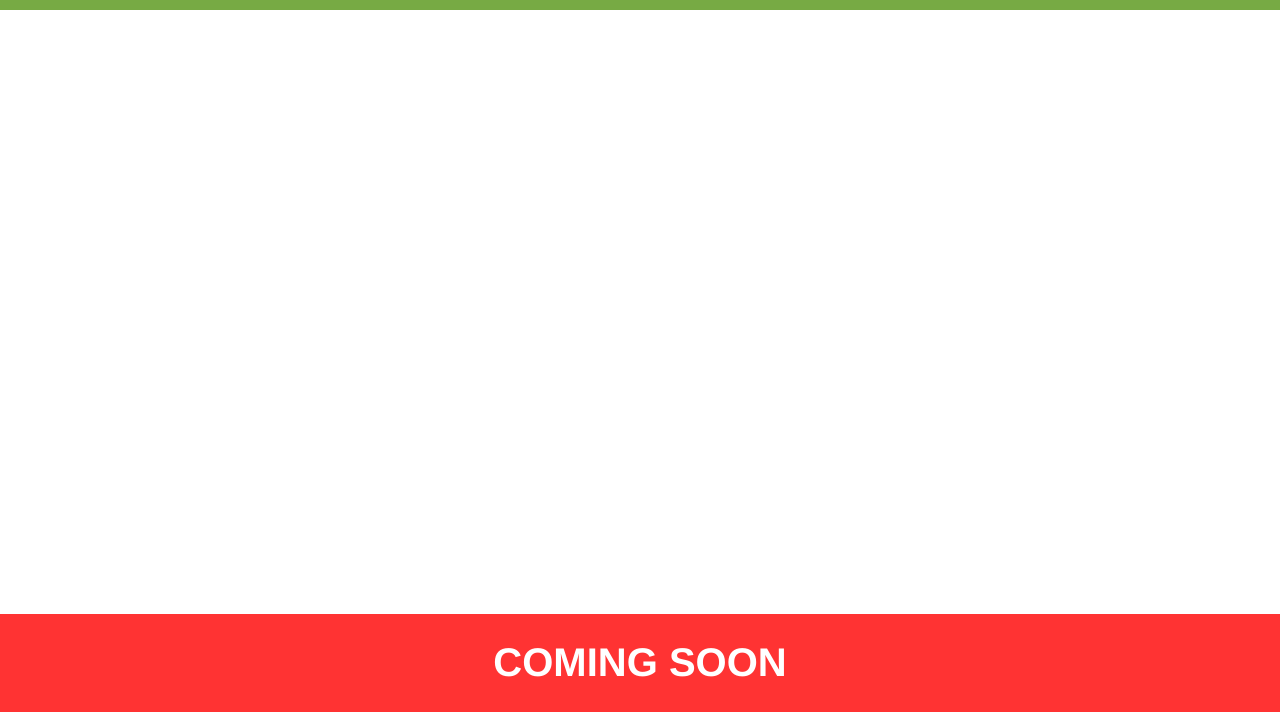
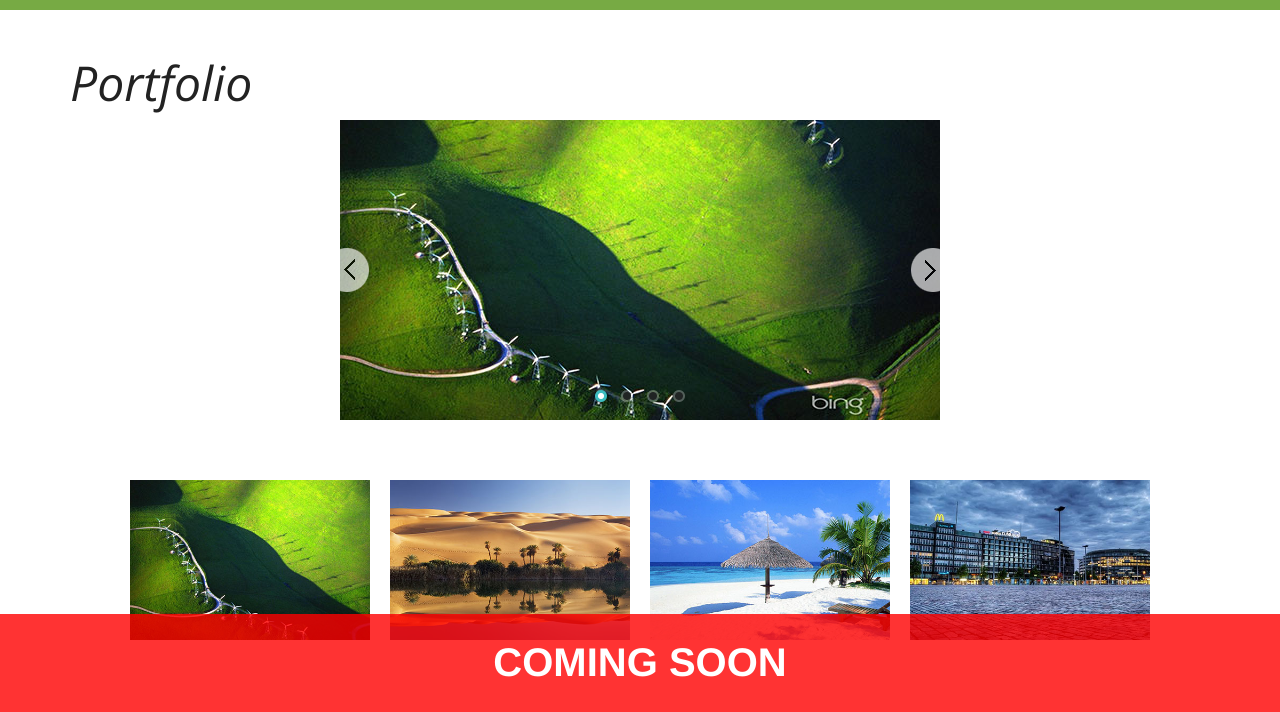
Before and after one commit to konashark/hometourphoto, a plain HTML site: page website/index.html in a window 1280 px wide. Both pictures are taken after a click on the element "PORTFOLIO". Shown: the part 88-800 px from the top of the page. Drawn offline with nearby package versions, Linux system fonts and the light colour scheme.

Commit message:
starting portfolio page - adding jssor carousel

```diff
--- /dev/null
+++ b/website/css/jssor.css
@@ -0,0 +1,50 @@
+/* jssor slider bullet navigator skin 05 css */
+/*
+.jssorb05 div           (normal)
+.jssorb05 div:hover     (normal mouseover)
+.jssorb05 .av           (active)
+.jssorb05 .av:hover     (active mouseover)
+.jssorb05 .dn           (mousedown)
+*/
+.jssorb05 {
+    position: absolute;
+}
+.jssorb05 div, .jssorb05 div:hover, .jssorb05 .av {
+    position: absolute;
+    /* size of bullet elment */
+    width: 16px;
+    height: 16px;
+    background: url('../resources/images/jssorimg/b05.png') no-repeat;
+    overflow: hidden;
+    cursor: pointer;
+}
+.jssorb05 div { background-position: -7px -7px; }
+.jssorb05 div:hover, .jssorb05 .av:hover { background-position: -37px -7px; }
+.jssorb05 .av { background-position: -67px -7px; }
+.jssorb05 .dn, .jssorb05 .dn:hover { background-position: -97px -7px; }
+
+/* jssor slider arrow navigator skin 12 css */
+/*
+.jssora12l                  (normal)
+.jssora12r                  (normal)
+.jssora12l:hover            (normal mouseover)
+.jssora12r:hover            (normal mouseover)
+.jssora12l.jssora12ldn      (mousedown)
+.jssora12r.jssora12rdn      (mousedown)
+*/
+.jssora12l, .jssora12r {
+    display: block;
+    position: absolute;
+    /* size of arrow element */
+    width: 30px;
+    height: 46px;
+    cursor: pointer;
+    background: url('../resources/images/jssorimg/a12.png') no-repeat;
+    overflow: hidden;
+}
+.jssora12l { background-position: -16px -37px; }
+.jssora12r { background-position: -75px -37px; }
+.jssora12l:hover { background-position: -136px -37px; }
+.jssora12r:hover { background-position: -195px -37px; }
+.jssora12l.jssora12ldn { background-position: -256px -37px; }
+.jssora12r.jssora12rdn { background-position: -315px -37px; }
--- a/website/css/style.css
+++ b/website/css/style.css
@@ -50,7 +50,7 @@ h3 {
     font-weight: 600;
     font-size: 22px;
 }
-
+/*
 @media only screen and (max-width: 800px) {
     h1 {
         font-size: 32px;
@@ -68,7 +68,7 @@ h3 {
         font-size: 16px;
     }
 }
-
+*/
 
 .icon {
     width: 128px;
@@ -186,3 +186,22 @@ h3 {
     color: red;
     text-decoration: none;
 }
+
+#grid {
+    margin-top: 50px;
+    text-align: center;
+}
+
+.gridCell {
+    display: inline-block;
+    margin: 10px;
+    width: 240px;
+    height: 160px;
+    background-size: cover;
+    overflow: hidden;
+    transition: transform 120ms;
+}
+
+.gridCell:hover {
+    transform: scale(1.05, 1.05);
+}
--- a/website/index.html
+++ b/website/index.html
@@ -3,6 +3,7 @@
         <meta charset="utf-8">
         <link rel="stylesheet" href="./css/bootstrap.css">
         <link rel="stylesheet" href="./css/style.css">
+        <link rel="stylesheet" href="./css/jssor.css">
 </head>
     <body>
         <!-- <script src="//ajax.googleapis.com/ajax/libs/jquery/1.9.1/jquery.min.js"></script> -->
@@ -10,6 +11,7 @@
         <script src="libs/eventbus.js"></script>
         <script src="libs/stateManager.js"></script>
         <script src="libs/bootstrap.min.js"></script>
+        <script src="libs/jssor.slider-24.1.5.min.js" type="text/javascript"></script>
         <script src="libs/utils.js"></script>
         <script src="libs/storage.js"></script>
 
--- a/website/js/home/homeView.js
+++ b/website/js/home/homeView.js
@@ -10,23 +10,23 @@ var HOME_VIEW = {};
         '<div class="topSpacer"></div>' +
         '<div class="container">' +
         '   <div class="row">' +
-        '       <div class="col-md-4">' +
+        '       <div class="col-xs-12 col-sm-6 col-md-4">' +
         '           <h2>About Us...</h2>' +
         '           <p>The team at <span class="bold">HomeTour Photography</span> is serious about making your home or business look great. We\'ve been a part of the photography community for over 30 years - everything from managing photo labs, to teaching photographic techniques, to selling our own landscape art photography.</p>' +
         '           <p> Now, through our family-owned company, <span class="bold">HomeTour Photography</span>, we bring these skills, and love of the art, to real estate and product photography to help make you shine!</p>' +
         '           <img src="./resources/images/home-2.jpg" class="img-responsive">' +
-        '           <p><a class="btn btn-default" href="#" role="button">View details &raquo;</a></p>' +
+//        '           <p><a class="btn btn-default" href="#" role="button">View details &raquo;</a></p>' +
         '       </div>' +
-        '       <div class="col-md-4">' +
+        '       <div class="col-xs-12 col-sm-6 col-md-4">' +
         '           <img src="./resources/images/home-1.jpg" class="img-responsive">' +
         '           <p></p></p><p>We serve most of <span class="bold">Sacramento</span> and <span class="bold">Placer</span> counties and can often provide 24 hour turn-around time on our photo processing and editing.</p>' +
         '            <p><span class="bold">Call us today!</span></p><p></p>' +
         '           <img src="./resources/images/logo-128.png" class="img-responsive" style="margin-left:auto; margin-right:auto">' +
         '       </div>' +
-        '       <div class="col-md-4">' +
+        '       <div class="col-xs-12 col-sm-6 col-md-4">' +
         '           <h2>Pro DSLR Imaging</h2>' +
         '           <p>We use high-end cameras, lenses, and lighting in our work. We employ <span class="bold">High Dynamic Range</span> technology where it makes sense.</p>'+
-        '           <p>Every photo is <span class="bold">hand-edited</span> to our exacting expectations. Unlike many others, we do not charge a premium for basic custom processing.</p>' +
+        '           <p>Every photo is <span class="bold">hand-edited</span> to our exacting expectations.</p>' +
         '           <p>It is our goal to give you a professional product at entry-level prices.</p>' +
         '           <img src="./resources/images/home-3.jpg" class="img-responsive">' +
         '       </div>' +
@@ -34,8 +34,8 @@ var HOME_VIEW = {};
 
         '   <div class="row">' +
         '   </div>' +
-        '   <div class="topSpacer"></div>' +
-        '</div>');
+        '</div>' +
+        '<div class="topSpacer"></div>');
 
         UTILS.setOpacity('#screen', 1);
     };
--- a/website/js/portfolio/portfolioController.js
+++ b/website/js/portfolio/portfolioController.js
@@ -17,6 +17,46 @@ var PORTFOLIO = {};
     this.enter = function (currentState, userData) {
         log('Entering PORTFOLIO...');
         PORTFOLIO_VIEW.draw();
+
+        var jssor_1_SlideshowTransitions = [
+            {$Duration:1200,$Opacity:2}
+        ];
+
+        var jssor_1_options = {
+            $AutoPlay: 1,
+            $SlideshowOptions: {
+                $Class: $JssorSlideshowRunner$,
+                $Transitions: jssor_1_SlideshowTransitions,
+                $TransitionsOrder: 1
+            },
+            $ArrowNavigatorOptions: {
+                $Class: $JssorArrowNavigator$
+            },
+            $BulletNavigatorOptions: {
+                $Class: $JssorBulletNavigator$
+            }
+        };
+
+        var jssor_1_slider = new $JssorSlider$("jssor_1", jssor_1_options);
+
+        /*responsive code begin*/
+        /*remove responsive code if you don't want the slider scales while window resizing*/
+        function ScaleSlider() {
+            var refSize = jssor_1_slider.$Elmt.parentNode.clientWidth;
+            if (refSize) {
+                refSize = Math.min(refSize, 600);
+                jssor_1_slider.$ScaleWidth(refSize);
+            }
+            else {
+                window.setTimeout(ScaleSlider, 30);
+            }
+        }
+        ScaleSlider();
+        $(window).bind("load", ScaleSlider);
+        $(window).bind("resize", ScaleSlider);
+        $(window).bind("orientationchange", ScaleSlider);
+        /*responsive code end*/
+
     };
 
     // ********************************************
--- a/website/js/portfolio/portfolioView.js
+++ b/website/js/portfolio/portfolioView.js
@@ -4,7 +4,62 @@ var PORTFOLIO_VIEW = {};
     // ********************************************
     this.draw = function (params) {
         console.log('VIEW: Drawing');
-        $('#screen').html('<div id="modbScreen" class="screen">PORTFOLIO</div>');
+
+        $('#screen').html(
+            '<div id="portfolioScreen" class="screen">' +
+            '   <div class="topSpacer"></div>' +
+            '   <div class="container">' +
+            '       <div class="row">' +
+            '           <h1 class="col-md-12">Portfolio</h1>' +
+            '       </div>' +
+            '       <div class="row">' +
+
+            '       <div id="jssor_1" style="position:relative;margin:0 auto;top:0px;left:0px;width:600px;height:300px;overflow:hidden;visibility:hidden;">' +
+            '           <!-- Loading Screen -->' +
+            '           <div data-u="loading" style="position:absolute;top:0px;left:0px;background:url("img/loading.gif") no-repeat 50% 50%;background-color:rgba(0, 0, 0, 0.7);"></div>' +
+            '           <div id="carouselSlides" data-u="slides" style="cursor:default;position:relative;top:0px;left:0px;width:600px;height:300px;overflow:hidden;">' +
+            '               <!-- Insert Slides Here -->' +
+            '               <a data-u="any" href="https://www.jssor.com" style="display:none">js slider</a>' +
+            '           </div>' +
+            '           <!-- Bullet Navigator -->' +
+            '           <div data-u="navigator" class="jssorb05" style="bottom:16px;right:16px;" data-autocenter="1">' +
+            '               <!-- bullet navigator item prototype -->' +
+            '               <div data-u="prototype" style="width:16px;height:16px;"></div>' +
+            '           </div>' +
+            '           <!-- Arrow Navigator -->' +
+            '           <span data-u="arrowleft" class="jssora12l" style="top:0px;left:0px;width:30px;height:46px;" data-autocenter="2"></span>' +
+            '           <span data-u="arrowright" class="jssora12r" style="top:0px;right:0px;width:30px;height:46px;" data-autocenter="2"></span>' +
+            '       </div>' +
+            '       </div>' +
+
+            '       <div id="grid" class="">' +
+            '       </div>' +
+            '   </div>' +
+            '</div>');
+
+        var slideContainer = $('#carouselSlides');
+
+        params = {};
+        params.images = [
+            { url: 'resources/images/jssorimg/02.jpg' },
+            { url: 'resources/images/jssorimg/04.jpg' },
+            { url: 'resources/images/jssorimg/05.jpg' },
+            { url: 'resources/images/jssorimg/09.jpg' }
+        ];
+
+        params.images.forEach(function (item, index) {
+            slideContainer.append(
+                '<div>' +
+                '   <img data-u="image" src="' + item.url + '" />' +
+                '</div>'
+            );
+        });
+
+        params.images.forEach(function (item, index) {
+            var cell = $('<div class="gridCell"></div>');
+            cell.css('background-image', 'url(' + item.url + ')');
+            $('#grid').append(cell);
+        });
 
         UTILS.setOpacity('#screen', 1);
     };
--- a/website/js/pricing/pricingView.js
+++ b/website/js/pricing/pricingView.js
@@ -27,7 +27,7 @@ var PRICING_VIEW = {};
             '                           <div class=" cancel">$129</div>' +
             '                           <div class="bold red">$99</div>' +
             '                       </div>' +
-            '                       <div class="col-sm-8 last">10-12 hand-processed photos. Best for vacant land, Help-U-Sells on a budget, or small businesses/houses. Limited service area.</div>' +
+            '                       <div class="col-sm-8 last">10-12 hand-processed photos. Best for vacant land, listings on a small budget, or small businesses/AirBnBs/houses. Limited service area.</div>' +
             '               </div>' +
 
             '               <div class="row priceTable">' +
@@ -45,7 +45,7 @@ var PRICING_VIEW = {};
             '                           <div class=" cancel">$299</div>' +
             '                           <div class="bold red">$229</div>' +
             '                       </div>' +
-            '                       <div class="col-sm-8 last">~30 quality photos. Best for 4+ bedroom homes.</div>' +
+            '                       <div class="col-sm-8 last">~30 quality photos. Best for larger or premium properties.</div>' +
             '               </div>' +
 
             '               <div class="row priceTable">' +
```
Also changed, not shown: website/libs/jssor.slider-24.1.5.min.js (added), website/resources/images/jssorimg/02.jpg (added), website/resources/images/jssorimg/04.jpg (added), website/resources/images/jssorimg/05.jpg (added), website/resources/images/jssorimg/09.jpg (added), website/resources/images/jssorimg/a12.png (added), website/resources/images/jssorimg/b05.png (added), website/resources/images/jssorimg/loading.gif (added).
